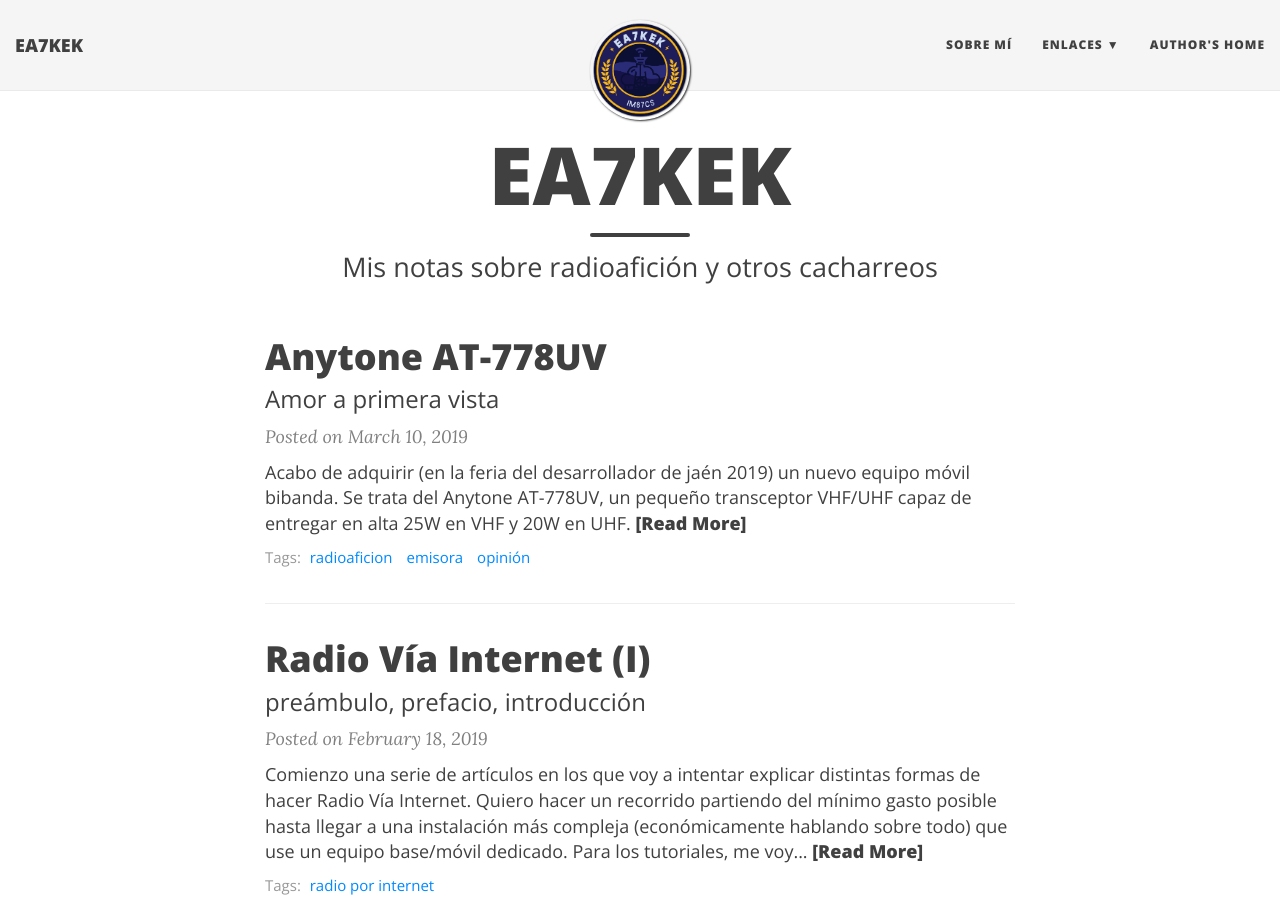
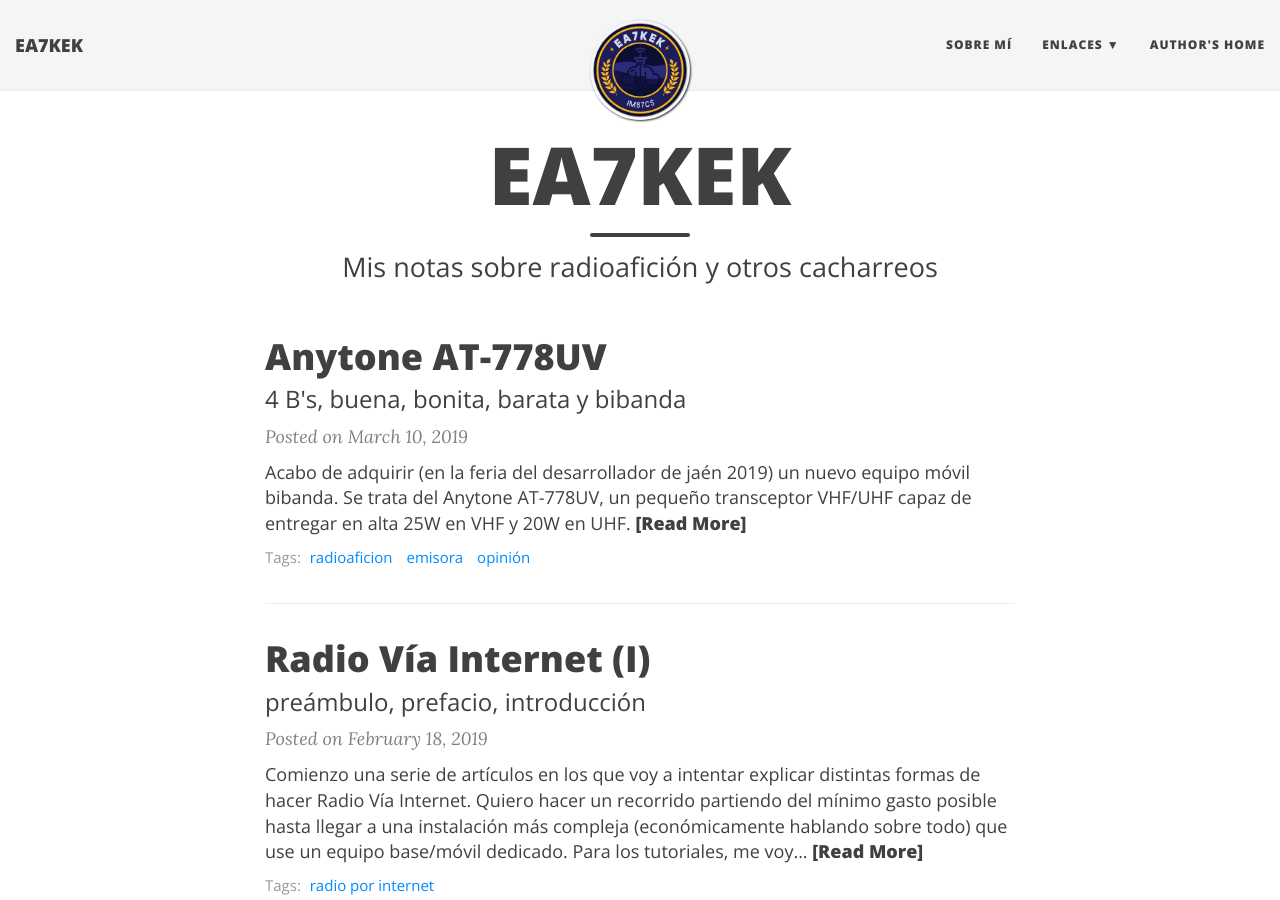
Before and after one commit to ea7kek/ea7kek.github.io, a Jekyll site: the page built from index.html, in a window 1280 px wide and 900 px high. Built offline with Jekyll 4.4.1, drawn with Linux system fonts in a browser that asks for light colours; nearby versions of some CDN libraries; the list of posts is cut into pages by our own code.

Commit message:
Update 2019-03-10-anytone-at778uv.md

```diff
--- a/_posts/2019-03-10-anytone-at778uv.md
+++ b/_posts/2019-03-10-anytone-at778uv.md
@@ -1,7 +1,7 @@
 ---
 layout: post
 title: Anytone AT-778UV
-subtitle: Amor a primera vista
+subtitle: 4 B's, buena, bonita, barata y bibanda
 tags: [radioaficion, emisora, opinión]
 comments: true
 ---
```
